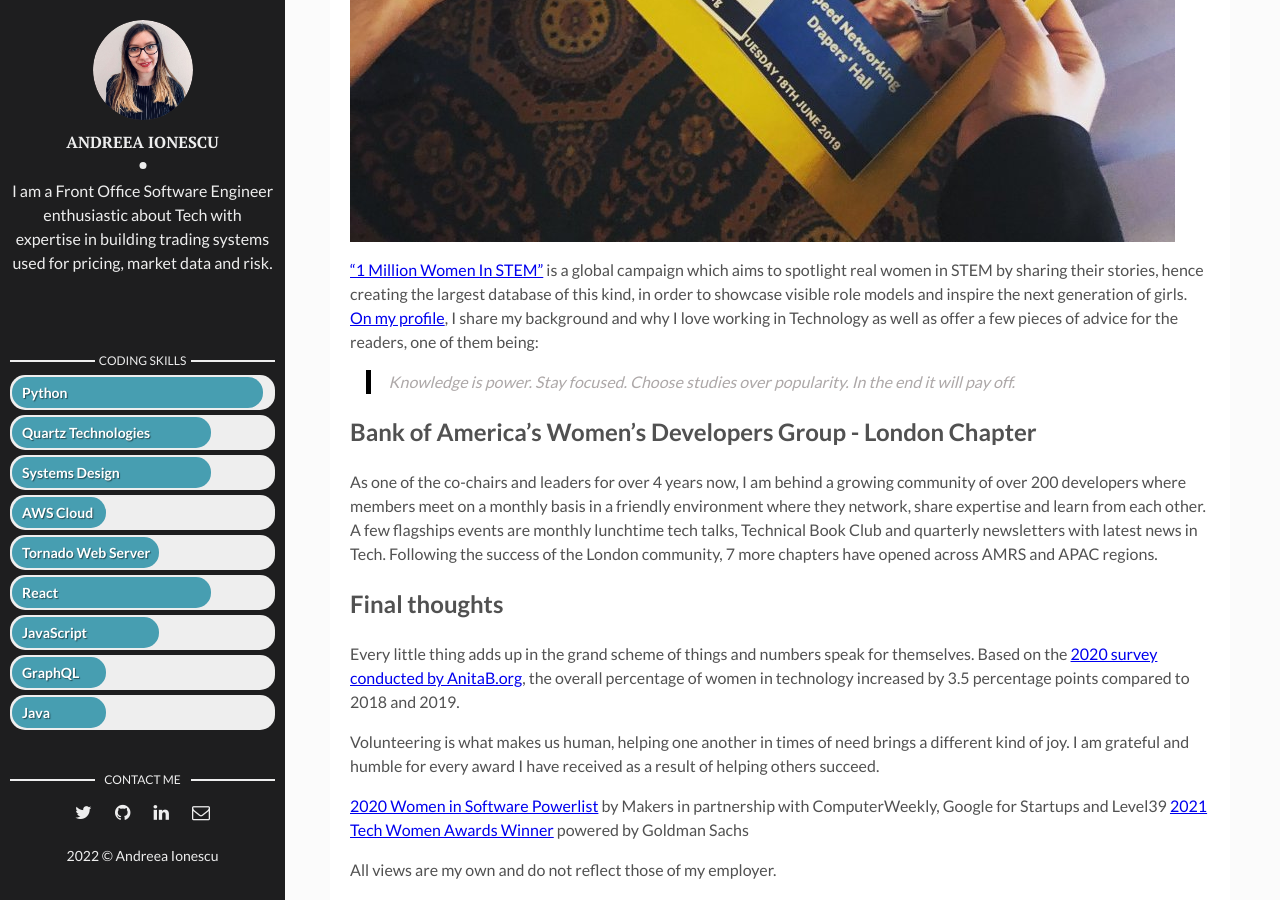
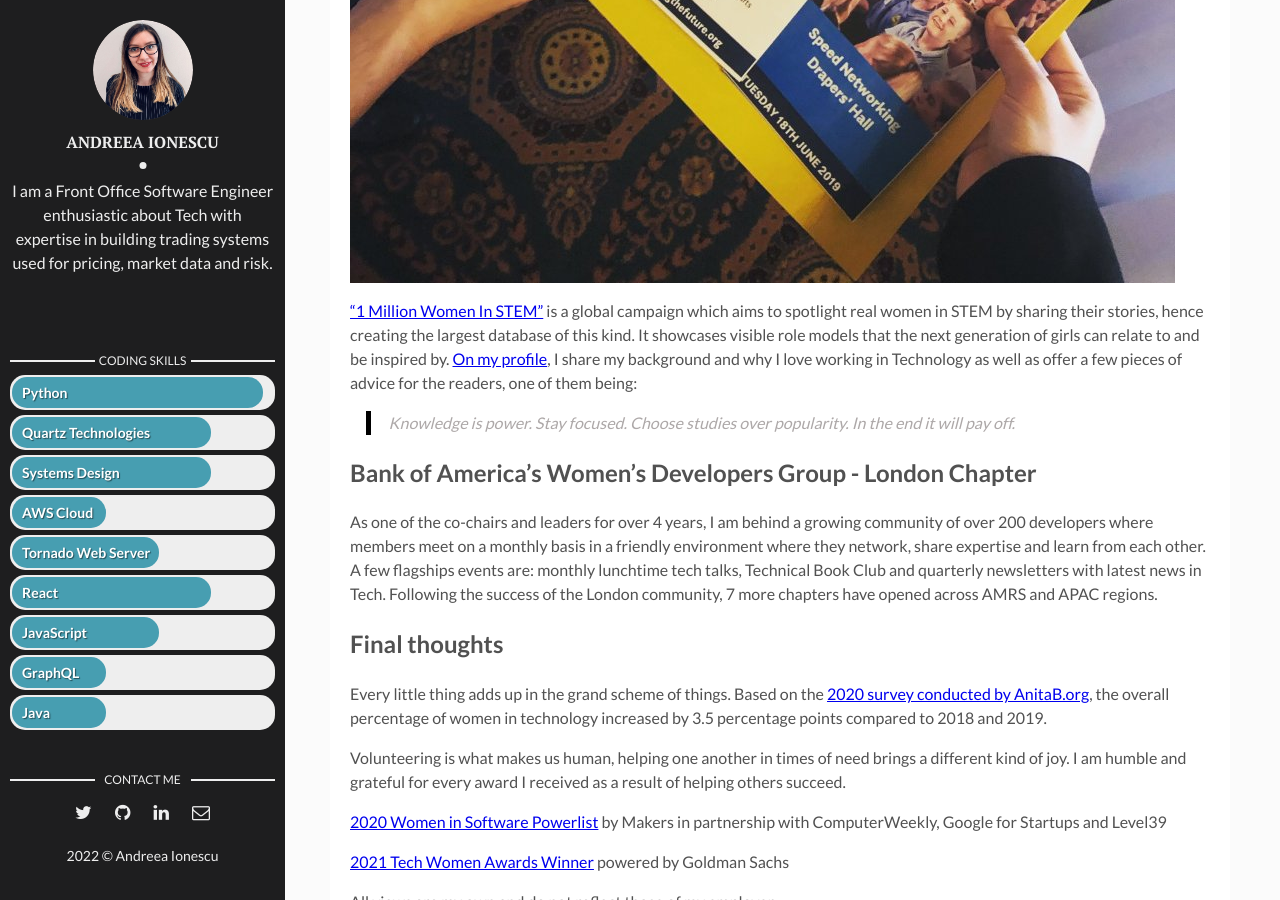
Before and after one commit to andreeaionescu/andreeaionescu.github.io, a Jekyll site: the page built from _posts/2021-12-01-next-generation-women-in-tech.markdown, in a window 1280 px wide and 900 px high, scrolled down 4259 px. Built offline with Jekyll 4.4.1, drawn with Linux system fonts in a browser that asks for light colours; some of the changed text lies outside the part shown.

Commit message:
Final touches volunteering article

```diff
--- a/_posts/2021-12-01-next-generation-women-in-tech.markdown
+++ b/_posts/2021-12-01-next-generation-women-in-tech.markdown
@@ -36,25 +36,26 @@ In 2019 I collaborated with [Education and Employers][education-and-employers] a
 
 <iframe class="youtube-player" src="https://www.youtube.com/embed/AqIWNjfS1io?version=3&amp;rel=1&amp;showsearch=0&amp;showinfo=1&amp;iv_load_policy=1&amp;fs=1&amp;hl=en&amp;autohide=2&amp;wmode=transparent" allowfullscreen="true" style="border: 0px; display: block; margin: 0px; width: 560px; height: 315px;" sandbox="allow-scripts allow-same-origin allow-popups allow-presentation" data-ratio="0.5625" data-width="560" data-height="315"></iframe>
 
-Another initiative by Education and Employers was [Inspiring Women][inspiring-women] where representatives from different industries were invited for speed networking over lunch time. From the 250 students who participated, I interacted to nearly half of them and encouraged them to stay focused on their studies instead of popularity and to not be afraid of trying new activities unrelated to their everyday coursework as coding can be fun too.
+Another initiative by Education and Employers was [Inspiring Women][inspiring-women] where representatives from different industries were invited for speed networking over lunch time. From the 250 students who participated, I interacted with nearly half and encouraged them to stay focused on their studies instead of popularity and to not be afraid of trying new things as coding is for everyone and it can also be fun too.
 
 ![Education and Employers - Inspiring Women]({{site.baseurl}}/assets/img/inspiring-women.jpg)
 
-["1 Million Women In STEM"][1mwis] is a global campaign which aims to spotlight real women in STEM by sharing their stories, hence creating the largest database of this kind, in order to showcase visible role models and inspire the next generation of girls. [On my profile][1mwis-me], I share my background and why I love working in Technology as well as offer a few pieces of advice for the readers, one of them being:
+["1 Million Women In STEM"][1mwis] is a global campaign which aims to spotlight real women in STEM by sharing their stories, hence creating the largest database of this kind. It showcases visible role models that the next generation of girls can relate to and be inspired by. [On my profile][1mwis-me], I share my background and why I love working in Technology as well as offer a few pieces of advice for the readers, one of them being:
 
 >Knowledge is power. Stay focused. Choose studies over popularity. In the end it will pay off.
 
 ## Bank of America's Women's Developers Group - London Chapter
 
-As one of the co-chairs and leaders for over 4 years now, I am behind a growing community of over 200 developers where members meet on a monthly basis in a friendly environment where they network, share expertise and learn from each other. A few flagships events are monthly lunchtime tech talks, Technical Book Club and quarterly newsletters with latest news in Tech. Following the success of the London community, 7 more chapters have opened across AMRS and APAC regions.
+As one of the co-chairs and leaders for over 4 years, I am behind a growing community of over 200 developers where members meet on a monthly basis in a friendly environment where they network, share expertise and learn from each other. A few flagships events are: monthly lunchtime tech talks, Technical Book Club and quarterly newsletters with latest news in Tech. Following the success of the London community, 7 more chapters have opened across AMRS and APAC regions.
 
 ## Final thoughts
 
-Every little thing adds up in the grand scheme of things and numbers speak for themselves. Based on the [2020 survey conducted by AnitaB.org][anita-borg], the overall percentage of women in technology increased by 3.5 percentage points compared to 2018 and 2019.
+Every little thing adds up in the grand scheme of things. Based on the [2020 survey conducted by AnitaB.org][anita-borg], the overall percentage of women in technology increased by 3.5 percentage points compared to 2018 and 2019.
 
-Volunteering is what makes us human, helping one another in times of need brings a different kind of joy. I am grateful and humble for every award I have received as a result of helping others succeed.
+Volunteering is what makes us human, helping one another in times of need brings a different kind of joy. I am humble and grateful for every award I received as a result of helping others succeed.
 
 [2020 Women in Software Powerlist][award1] by Makers in partnership with ComputerWeekly, Google for Startups and Level39
+
 [2021 Tech Women Awards Winner][award2] powered by Goldman Sachs
 
 All views are my own and do not reflect those of my employer.
```
Also changed, not shown: other parts of _posts/2021-12-01-next-generation-women-in-tech.markdown (+3 -3 lines), assets/img/stemettes.jpg.
